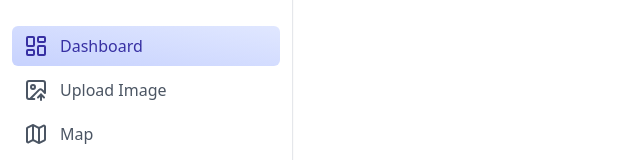
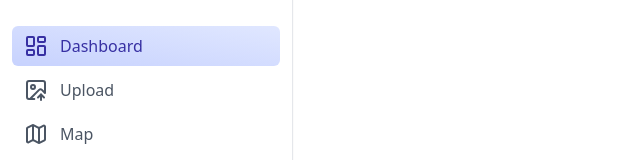
Before and after one commit to realBrayan/WildSight-Analytics, a React (Vite) app: page /dashboard in a window 1280 px wide. Shown: the part 120-280 px from the top of the page, without its empty margins (0-640 px from the left). Built offline with nearby package versions, Linux system fonts and the light colour scheme.

Commit message:
sidebar logo added, sidebar done - besides 3 dot menu fix

```diff
--- a/src/ui/Logo.jsx
+++ b/src/ui/Logo.jsx
@@ -6,7 +6,7 @@ function Logo({ w = 32 }) {
       //src="https://img.logoipsum.com/243.svg"
       //src="https://cdn.discordapp.com/attachments/1286414552145199145/1298499315160842352/Screen_Shot_2024-10-22_at_4.png?ex=671a71f9&is=67192079&hm=5e41a176effa559e7d18bd2600db87d290ce1b7347f8c257d45ae280f505c51a&"
       //src="../images/WildSightLogoBlack.png"
-      src="src\images\WildSightLogoBlack.png"
+      src="public\WildSightLogoBlack.png"
       className={`overflow-hidden transition-all w-${w}`}
       alt="Logo"
     />
--- a/src/ui/MainNav.jsx
+++ b/src/ui/MainNav.jsx
@@ -16,23 +16,32 @@ function MainNav({ expanded }) {
         icon={<LayoutDashboard />}
         size={20}
         text="Dashboard"
-        active
         expanded={expanded}
+        to="/dashboard"
       />
       {/* upload image */}
       <SidebarItem
         icon={<ImageUp />}
         size={20}
-        text="Upload Image"
+        text="Upload"
         expanded={expanded}
+        to="/uploadImage"
       />
       {/* map */}
-      <SidebarItem icon={<Map />} size={20} text="Map" expanded={expanded} />
+      <SidebarItem
+        icon={<Map />}
+        size={20}
+        text="Map"
+        expanded={expanded}
+        to="speciesMap"
+      />
+      {/* Database */}
       <SidebarItem
         icon={<Database />}
         size={20}
         text="Database"
         expanded={expanded}
+        to="/database"
       />
       {/* analytics */}
       <SidebarItem
@@ -40,6 +49,7 @@ function MainNav({ expanded }) {
         size={20}
         text="Analytics"
         expanded={expanded}
+        to="/analytics"
       />
       {/* medal */}
       <SidebarItem
@@ -47,6 +57,7 @@ function MainNav({ expanded }) {
         size={20}
         text="Leaderboard"
         expanded={expanded}
+        to="/leaderboard"
       />
       {/* settings */}
       <SidebarItem
@@ -54,6 +65,7 @@ function MainNav({ expanded }) {
         size={20}
         text="Settings"
         expanded={expanded}
+        to="/settings"
       />
     </nav>
   );
--- a/src/ui/Sidebar.jsx
+++ b/src/ui/Sidebar.jsx
@@ -6,6 +6,8 @@ import MainNav from "./MainNav";
 export default function Sidebar() {
   // expand sidebar state
   const [expanded, setExpanded] = useState(true);
+  // 3 dot menu state
+  const [menuVisible, setMenuVisible] = useState(false);
 
   return (
     <aside className="h-screen w-48 fixed">
@@ -43,7 +45,24 @@ export default function Sidebar() {
               <h4 className="font-semibold">John Doe</h4>
               <span className="text-xs text-gray-600">johndoe@gmail.com</span>
             </div>
-            <MoreVertical size={20} />
+            {/* <MoreVertical size={20} /> */}
+            <button onClick={() => setMenuVisible((prev) => !prev)}>
+              <MoreVertical size={20} />
+            </button>
+
+            {/* Pop-up menu -> refactor to fix it and maybe remove the dots and add a log out button in the icons part. Also change to appear on hover or click somewhere else will get rid of the popup.*/}
+            {menuVisible && (
+              <div
+                className="absolute bottom-6 bg-white shadow-lg rounded-md p-2 w-20"
+                style={{ left: "16.75rem" }}
+              >
+                <ul>
+                  <button className="py-1 px-2 hover:bg-gray-100 cursor-pointer">
+                    Log out
+                  </button>
+                </ul>
+              </div>
+            )}
           </div>
         </div>
       </nav>
--- a/src/ui/SidebarItem.jsx
+++ b/src/ui/SidebarItem.jsx
@@ -1,15 +1,19 @@
-function SidebarItem({ icon, text, active, alert, expanded }) {
+import { NavLink } from "react-router-dom";
+
+function SidebarItem({ icon, text, alert, expanded, to }) {
   return (
-    <li
-      className={`
+    <NavLink
+      to={to}
+      className={({ isActive }) => `
           relative flex items-center py-2 px-3 my-1
           font-medium rounded-md cursor-pointer
           transition-colors group
-          ${
-            active
-              ? "bg-gradient-to-tr from-indigo-200 to-indigo-100 text-indigo-800"
-              : "hover:bg-indigo-50 text-gray-600"
-          }
+
+            ${
+              isActive
+                ? "bg-gradient-to-tr from-indigo-200 to-indigo-100 text-indigo-800"
+                : "hover:bg-indigo-50 text-gray-600"
+            }
       `}
     >
       {icon}
@@ -40,7 +44,7 @@ function SidebarItem({ icon, text, active, alert, expanded }) {
           {text}
         </div>
       )}
-    </li>
+    </NavLink>
   );
 }
 
```
Also changed, not shown: public/WildSightLogoBlack.png (renamed from src/images/WildSightLogoBlack.png), public/WildSightLogoWhite.png (renamed from src/images/WildSightLogoWhite.png).
